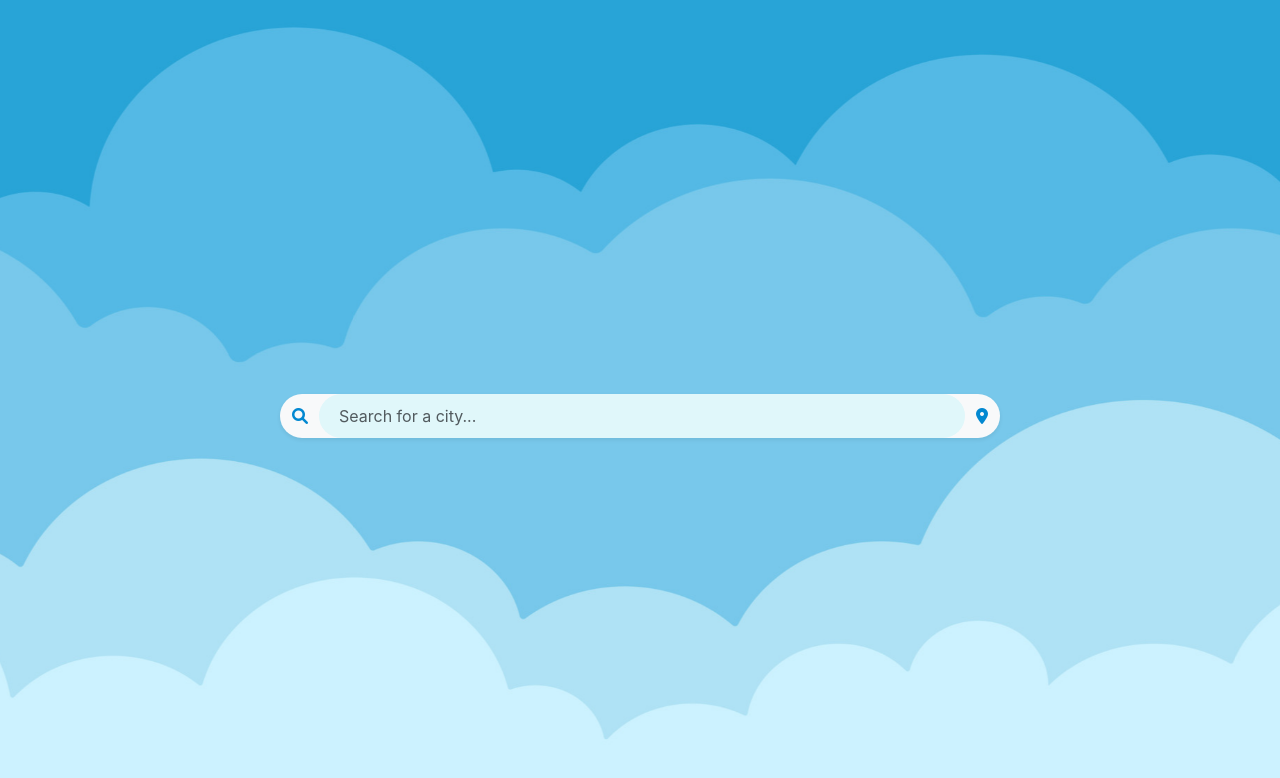
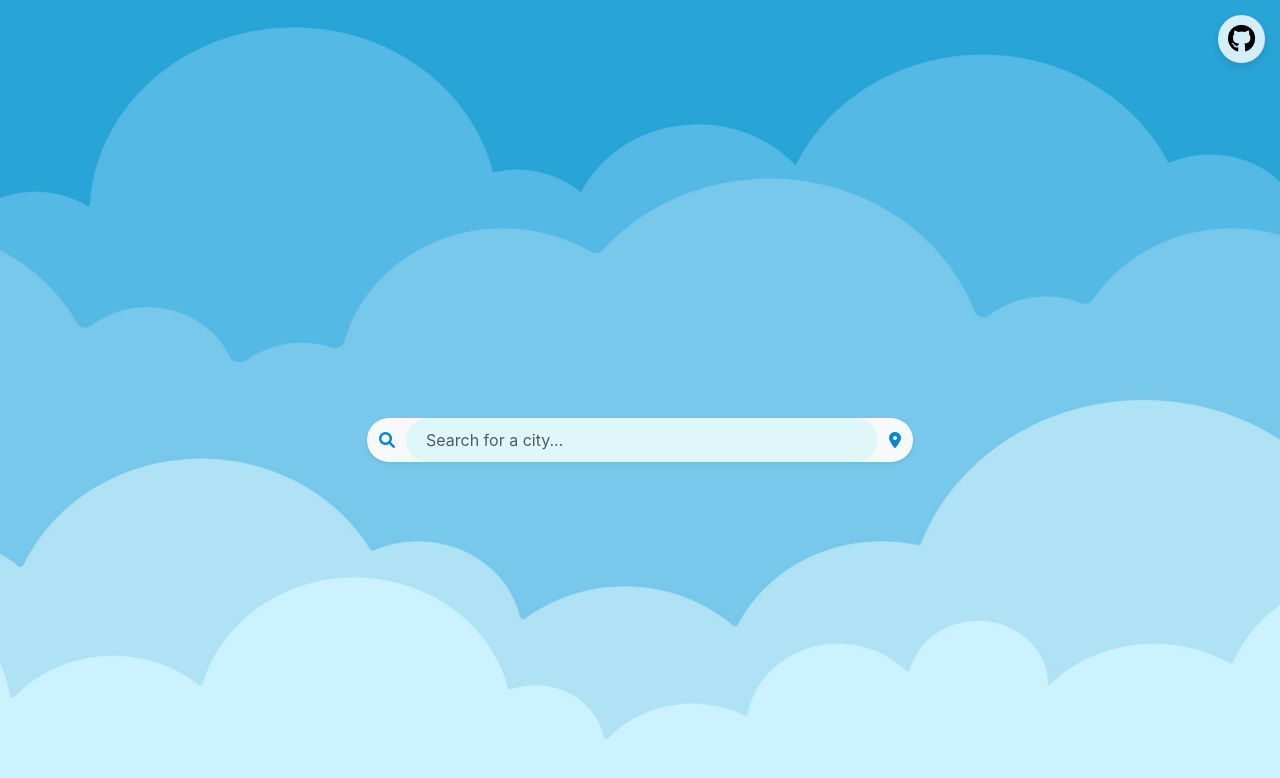
Before and after one commit to fulhaque6/WeatherReact, a React (Create React App) app: page / in a window 1280 px wide. Shown: the top 778 px of the page. Built offline with nearby package versions, Linux system fonts and the light colour scheme.

Commit message:
showed the icons with the weather

```diff
--- a/package.json
+++ b/package.json
@@ -10,6 +10,7 @@
     "@testing-library/user-event": "^13.5.0",
     "react": "^18.3.1",
     "react-dom": "^18.3.1",
+    "react-icons": "^5.3.0",
     "react-scripts": "5.0.1",
     "web-vitals": "^2.1.4"
   },
--- a/src/App.css
+++ b/src/App.css
@@ -1,3 +1,4 @@
+/* Existing styles */
 .App {
   text-align: center;
 }
@@ -12,6 +13,35 @@
     animation: App-logo-spin infinite 20s linear;
   }
 }
+
+.weather-icon {
+  font-size: 3rem;
+  color: #ffcc00; /* Light yellow for the icon */
+  margin-bottom: 1rem;
+  transition: color 0.3s ease;
+}
+
+.card {
+  background: #f8f9fa; /* Light background color */
+}
+
+.card-body {
+  border-radius: 15px; /* Rounded corners */
+}
+
+.card-text {
+  font-family: 'Arial', sans-serif; /* Improved font style */
+}
+
+.card-title {
+  font-weight: bold;
+  font-size: 2rem;
+}
+
+.text-primary {
+  color: #007bff; /* Bootstrap primary color */
+}
+
 
 .App-header {
   background-color: #282c34;
@@ -44,28 +74,69 @@
   justify-content: center;
 }
 
+/* Ensure search container does not overlap with existing styles */
 .search-container {
   width: 100%;
-  max-width: 600px; /* Optional: set a max width to avoid the input being too wide on large screens */
+  max-width: 600px;
+  margin-top: 50px; /* Adjust margin from the top */
+  padding: 0 15px; /* Add some padding if needed */
 }
 
+/* Loading overlay with high z-index to stay on top */
 .loading-overlay {
   position: fixed;
   top: 0;
   left: 0;
   width: 100%;
   height: 100%;
-  background: rgba(255, 255, 255, 0.8); /* Slightly transparent white */
+  background: rgba(255, 255, 255, 0.8);
   display: flex;
   align-items: center;
   justify-content: center;
-  z-index: 9999; /* Make sure it's above other elements */
+  z-index: 9999;
 }
 
-/* Ensure search input container is responsive */
+/* Developer Info component adjustments */
+.github-link-container {
+  position: absolute;
+  top: 15px;
+  right: 15px;
+  z-index: 1000;
+  background-color: rgba(255, 255, 255, 0.8);
+  border-radius: 50%;
+  padding: 10px;
+  box-shadow: 0 4px 8px rgba(0, 0, 0, 0.1);
+  transition: background-color 0.3s ease, transform 0.3s ease;
+}
+
+.github-link-container:hover {
+  background-color: rgba(255, 255, 255, 1);
+  transform: scale(1.1);
+}
+
+.github-link {
+  color: #000;
+  font-size: 28px;
+  text-decoration: none;
+  display: flex;
+  justify-content: center;
+  align-items: center;
+}
+
+.github-link-container:hover .github-link {
+  color: #0366d6;
+}
+
+/* Responsive adjustments */
 @media (max-width: 768px) {
   .search-container {
-    width: 90%; /* Adjust width for smaller screens */
+    width: 90%;
+    margin-top: 30px;
+  }
+  .github-link-container {
+    top: 10px;
+    right: 10px;
+    transform: scale(0.9); /* Slightly reduce the size on mobile */
   }
 }
 
--- a/src/App.js
+++ b/src/App.js
@@ -4,6 +4,7 @@ import WeatherData from "./components/WeatherData";
 import Search from "./components/Search";
 import Photo from "./components/Photo";
 import Cities from "./utilities/Cities";
+import DeveloperInfo from "./components/DeveloperInfo";
 
 function App() {
   const apiKey = "bcab6e6950bd669881812038ba52d878&units";
@@ -14,6 +15,7 @@ function App() {
     description: "",
     humidity: "",
     windSpeed: "",
+    main: ""
   });
 
   const getWeatherApi = (city) => {
@@ -43,6 +45,7 @@ function App() {
           weather.weather[0].description,
           weather.main.humidity,
           weather.wind.speed,
+          weather.weather[0].main
         ];
         return allWeatherData;
       })
@@ -60,6 +63,7 @@ function App() {
           description: weather[1],
           humidity: weather[2],
           windSpeed: weather[3],
+          main: weather[4]
         });
       })
       .catch((error) => {
@@ -120,6 +124,7 @@ function App() {
 
   return (
     <div className="app-container">
+      <DeveloperInfo/>
       <Search
         cities={Cities}
         setCityName={setCityName}
--- /dev/null
+++ b/src/components/DeveloperInfo.js
@@ -0,0 +1,16 @@
+function DeveloperInfo() {
+  return (
+    <div className="github-link-container">
+      <a
+        href="https://github.com/fulhaque6/WeatherReact"
+        target="_blank"
+        rel="noopener noreferrer"
+        className="github-link"
+      >
+        <i className="fa-brands fa-github"></i>
+      </a>
+    </div>
+  );
+}
+
+export default DeveloperInfo;
--- a/src/components/Photo.js
+++ b/src/components/Photo.js
@@ -15,14 +15,22 @@ function Photo(props) {
   }, [props.getCity]);
 
   return (
-    <div className="d-flex justify-content-center">
+    <div className="d-flex justify-content-center mt-3">
+    <div style={{
+      border: '5px solid #ddd', // Border color and thickness
+      borderRadius: '10px',    // Rounded corners
+      padding: '5px',          // Space between the border and the image
+      boxShadow: '0 4px 8px rgba(0,0,0,0.2)', // Optional shadow for a more framed look
+      display: 'inline-block'  // Ensures the border is only around the image
+    }}>
       <img
         src={photoUrl}
         className="img-fluid"
         alt={props.getCity ? props.getCity : "City"}
-        style={{ marginLeft: 0 }}
+        style={{ width: 'auto', height: 'auto', maxWidth: '100%' }}
       />
     </div>
+  </div>
   );
 }
 
--- a/src/components/Search.js
+++ b/src/components/Search.js
@@ -1,10 +1,10 @@
+import React, { useState } from "react";
 import Item from "./Item";
-import React, { useState } from "react";
 
 function Search(props) {
   let [getCitiesList, setCitiesList] = useState([]);
   let [inputValue, setInputValue] = useState("");
-  let [loading, setLoading] = useState(false); // Add loading state
+  let [loading, setLoading] = useState(false);
 
   let getCitiesBySearch = (val) => {
     let citiesList = [];
@@ -26,20 +26,20 @@ function Search(props) {
 
   let handleLocationClick = async () => {
     setLoading(true);
-    console.log("Loading state:", true); // Debugging line
+    console.log("Loading state:", true);
     setInputValue("");
     await props.getCurrentLocation();
     setLoading(false);
-    console.log("Loading state:", false); // Debugging line
+    console.log("Loading state:", false);
   };
 
   return (
-    <div className="container d-flex justify-content-center">
-      <div className="row w-100 mt-5">
-        <div className="col-12 col-md-8 offset-md-2">
+    <div className="container" style={{ marginTop: "6rem" }}>
+      <div className="row justify-content-center">
+        <div className="col-md-8 col-lg-6">
           <div
             className="bg-light rounded-pill shadow-sm"
-            style={{ backgroundColor: "#e0f7fa" }} // Light sky-blue background
+            style={{ backgroundColor: "#e0f7fa" }}
           >
             <div className="input-group">
               <span className="input-group-text bg-transparent border-0">
--- a/src/components/WeatherData.js
+++ b/src/components/WeatherData.js
@@ -1,35 +1,77 @@
-import React, { useEffect } from "react";
+import React from "react";
+import {
+  FaCloud,
+  FaCloudSun,
+  FaCloudMoon,
+  FaCloudShowersHeavy,
+  FaCloudSunRain,
+  FaSnowflake,
+  FaWind,
+  FaUmbrella,
+  FaBolt,
+  FaCloudBolt,
+  FaMeteor,
+  FaHail,
+} from "react-icons/fa";
 
 function WeatherData(props) {
+  const { temperature, description, humidity, windSpeed } =
+    props.getWeatherData || {};
+  const city = props.getCity || "Loading...";
+
+  const getWeatherIcon = (main, description) => {
+    switch (main) {
+      case "Clear":
+        return <FaCloudSun className="weather-icon" />;
+      case "Clouds":
+        if (description.includes("rain"))
+          return <FaCloudShowersHeavy className="weather-icon" />;
+        if (description.includes("drizzle"))
+          return <FaCloudShowersHeavy className="weather-icon" />;
+        if (description.includes("snow"))
+          return <FaCloudSunRain className="weather-icon" />;
+        return <FaCloud className="weather-icon" />;
+      case "Rain":
+        return <FaCloudShowersHeavy className="weather-icon" />;
+      case "Snow":
+        return <FaSnowflake className="weather-icon" />;
+      case "Thunderstorm":
+        return <FaBolt className="weather-icon" />;
+      case "Wind":
+        return <FaWind className="weather-icon" />;
+      default:
+        return <FaCloud className="weather-icon" />;
+    }
+  };
+
+  const weatherIcon = getWeatherIcon(props.getWeatherData.main, description);
+
   return (
-    <div className="container my-5">
+    <div className="container mt-3">
       <div className="row justify-content-center">
         <div className="col-md-8 col-lg-6">
-          <div className="card text-center shadow-lg rounded">
+          <div className="card text-center shadow-lg rounded border-light">
             <div className="card-body p-4">
               <h2 id="cityName" className="card-title mb-4 text-primary">
-                {props.getCity ? (
-                  <div>{props.getCity}</div>
-                ) : (
-                  <div>Loading...</div>
-                )}
+                {city}
               </h2>
+              <div className="mb-3">{weatherIcon}</div>
               <p
                 id="temperature"
                 className="card-text display-4 text-dark mb-3"
               >
-                {props.getWeatherData.temperature}°C
+                {temperature}°C
               </p>
               <p id="weatherDescription" className="card-text text-muted mb-3">
-                {props.getWeatherData.description}
+                {description}
               </p>
               <div className="d-flex justify-content-around">
                 <p id="humidity" className="card-text">
-                  <strong>Humidity:</strong> {props.getWeatherData.humidity}%
+                  <strong>Humidity:</strong> {humidity}%
                 </p>
                 <p id="windSpeed" className="card-text">
-                  <strong>Wind Speed:</strong> {props.getWeatherData.windSpeed}{" "}
-                  km/h
+                  <FaWind className="me-2" />
+                  <strong>Wind Speed:</strong> {windSpeed} km/h
                 </p>
               </div>
             </div>
```
Also changed, not shown: 1 other file (tests, documents, lock files or other folders).
